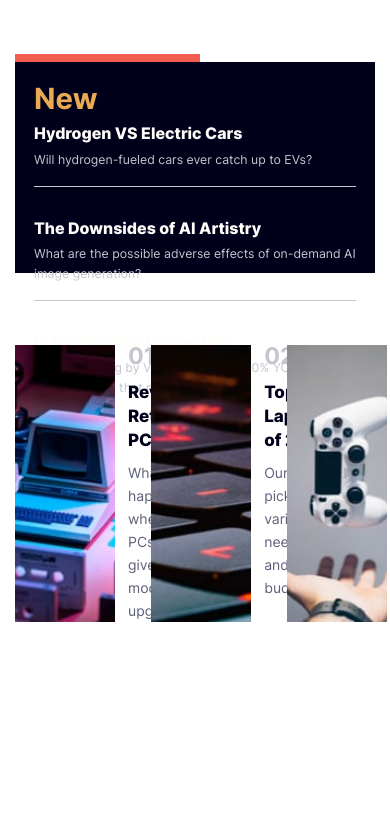
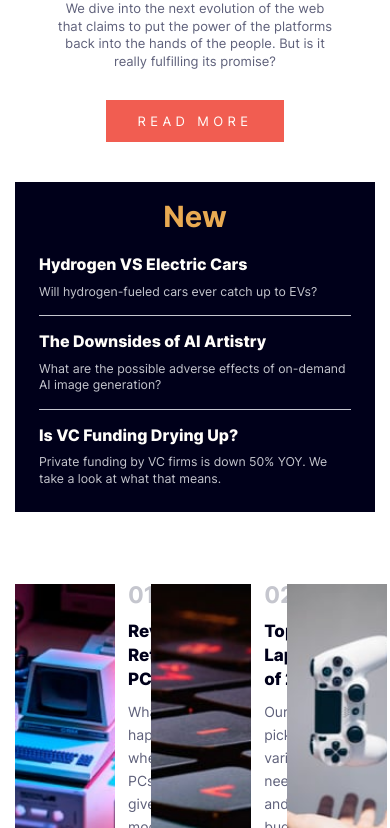
Before and after one commit to ulyanina/news, a website: page src/index.html in a window 390 px wide. Shown: the part 673-1501 px from the top of the page. Before the commit the page ends 1425 px from the top, so only its background shows below. Drawn offline with Linux system fonts and the light colour scheme; a web font is replaced by a local one.

Commit message:
Finisced Front section responsive

```diff
--- a/src/index.html
+++ b/src/index.html
@@ -4,10 +4,26 @@
     <meta charset="UTF-8" />
     <meta http-equiv="X-UA-Compatible" content="IE=edge" />
     <meta name="viewport" content="width=device-width, initial-scale=1.0" />
-    <link rel="apple-touch-icon" sizes="57x57" href="icons/favicon/apple-icon-57x57.png" />
-    <link rel="apple-touch-icon" sizes="60x60" href="icons/favicon/apple-icon-60x60.png" />
-    <link rel="apple-touch-icon" sizes="72x72" href="icons/favicon/apple-icon-72x72.png" />
-    <link rel="apple-touch-icon" sizes="76x76" href="icons/favicon/apple-icon-76x76.png" />
+    <link
+      rel="apple-touch-icon"
+      sizes="57x57"
+      href="icons/favicon/apple-icon-57x57.png"
+    />
+    <link
+      rel="apple-touch-icon"
+      sizes="60x60"
+      href="icons/favicon/apple-icon-60x60.png"
+    />
+    <link
+      rel="apple-touch-icon"
+      sizes="72x72"
+      href="icons/favicon/apple-icon-72x72.png"
+    />
+    <link
+      rel="apple-touch-icon"
+      sizes="76x76"
+      href="icons/favicon/apple-icon-76x76.png"
+    />
     <link
       rel="apple-touch-icon"
       sizes="114x114"
@@ -39,14 +55,36 @@
       sizes="192x192"
       href="icons/favicon/android-icon-192x192.png"
     />
-    <link rel="icon" type="image/png" sizes="32x32" href="icons/favicon/favicon-32x32.png" />
-    <link rel="icon" type="image/png" sizes="96x96" href="icons/favicon/favicon-96x96.png" />
-    <link rel="icon" type="image/png" sizes="16x16" href="icons/favicon/favicon-16x16.png" />
+    <link
+      rel="icon"
+      type="image/png"
+      sizes="32x32"
+      href="icons/favicon/favicon-32x32.png"
+    />
+    <link
+      rel="icon"
+      type="image/png"
+      sizes="96x96"
+      href="icons/favicon/favicon-96x96.png"
+    />
+    <link
+      rel="icon"
+      type="image/png"
+      sizes="16x16"
+      href="icons/favicon/favicon-16x16.png"
+    />
     <link rel="manifest" href="icons/favicon/manifest.json" />
     <meta name="msapplication-TileColor" content="#ffffff" />
-    <meta name="msapplication-TileImage" content="icons/favicon/ms-icon-144x144.png" />
+    <meta
+      name="msapplication-TileImage"
+      content="icons/favicon/ms-icon-144x144.png"
+    />
     <meta name="theme-color" content="#ffffff" />
-    <link rel="shortcut icon" href="icons/favicon/favicon.ico" type="image/x-icon" />
+    <link
+      rel="shortcut icon"
+      href="icons/favicon/favicon.ico"
+      type="image/x-icon"
+    />
     <link rel="icon" href="icons/favicon/favicon.ico" type="image/x-icon" />
     <title>News</title>
     <link rel="stylesheet" href="css/style.min.css" />
@@ -81,7 +119,7 @@
             />
             <div class="front__promo promo">
               <h1 class="promo__heading">The Bright Future of Web 3.0?</h1>
-              <div class="promo__info">
+              <div class="promo__text">
                 We dive into the next evolution of the web that claims to put
                 the power of the platforms back into the hands of the people.
                 But is it really fulfilling its promise?
@@ -97,9 +135,9 @@
                     <div class="new__text">
                       Will hydrogen-fueled cars ever catch up to EVs?
                     </div>
-                    <hr class="new__hr" />
                   </a>
                 </div>
+                <hr class="new__hr" />
                 <div class="aside__item">
                   <a href="#" class="aside__new new">
                     <h3 class="new__title">The Downsides of AI Artistry</h3>
@@ -107,9 +145,9 @@
                       What are the possible adverse effects of on-demand AI
                       image generation?
                     </div>
-                    <hr class="new__hr" />
                   </a>
                 </div>
+                <hr class="new__hr" />
                 <div class="aside__item">
                   <a href="#" class="aside__new new">
                     <h3 class="new__title">Is VC Funding Drying Up?</h3>
--- a/src/scss/base/_media.scss
+++ b/src/scss/base/_media.scss
@@ -1,14 +1,10 @@
 @media (max-width: 1100px) {
    .promo {
       &__heading {
-         font-size: 52px;
+         font-size: calc(44px + 12 * ((100vw - 769px) / (1110 - 769)));
+         align-self: center;
       }
-   }
-      .promo {
-      &__heading {
-         font-size: calc(45px + 11 * ((100vw - 769px) / (1110 - 769)));
-      }
-      &__info {
+      &__text {
          font-size: calc(14px + 1 * ((100vw - 769px) / (1110 - 769)));
          line-height: calc(22px + 4 * ((100vw - 769px) / (1110 - 769)));
       }
@@ -26,19 +22,30 @@
    }
 }
 @media (max-width: 992px) {
-   .front {
-      &__grid {
-         gap: 20px;
+   .promo {
+      &__text {
+         align-self: center;
+      }
+      &__button {
+         width: 178px;
+         height: 42px;
+         & a {
+            font-size: 13px;
+         }
       }
    }
    .front {
       &__grid {
          grid-template-rows: minmax(100px, 300px) minmax(100px, auto);
+         gap: 20px;
+      }
+      &__promo {
+         row-gap: 20px;
       }
    }
 
    .aside {
-      padding: 22px 19px 0;
+      padding: 25px 24px 35px;
       &__heading {
          font-size: calc(32px + 8 * ((100vw - 576px) / (1110 - 576)));
          margin-bottom: calc(16px + 18 * ((100vw - 576px) / (1110 - 576)));
@@ -47,17 +54,17 @@
          &__title {
             font-size: calc(17px + 3 * ((100vw - 576px) / (1110 - 576)));
             line-height: calc(22px + 2 * ((100vw - 576px) / (1110 - 576)));
-            margin-bottom: calc(6px + 2 * ((100vw - 576px) / (1110 - 576)));
+            // margin-bottom: calc(6px + 2 * ((100vw - 576px) / (1110 - 576)));
          }
          &__text {
             font-size: calc(13px + 2 * ((100vw - 576px) / (1110 - 576)));
-            line-height: calc(21px + 5 * ((100vw - 576px) / (1110 - 576)));
-            margin-bottom: calc(20px + 9 * ((100vw - 576px) / (1110 - 576)));
+            line-height: calc(19px + 7 * ((100vw - 576px) / (1110 - 576)));
+            // margin-bottom: calc(20px + 9 * ((100vw - 576px) / (1110 - 576)));
          }
-         &__hr {
-            // margin-bottom: 0;
-            // display: none;
-         }
+         // &__hr {
+         // margin-bottom: 0;
+         // display: none;
+         // }
       }
    }
    .news {
@@ -79,22 +86,24 @@
 @media (max-width: 768px) {
    .promo {
       grid-template-columns: minmax(200px, 730px);
-      grid-template-rows: 40% 40% 20%;
-
+      grid-template-rows: minmax(81px, auto) minmax(48px, auto);
       &__heading {
          grid-row: 1/2;
+         // align-self: start;
       }
 
-      &__info {
+      &__text {
          grid-row: 2/3;
          // font-size: 15px;
          // line-height: 26px;
          // color: $color-textDarkGrey;
+         // align-self: start;
       }
 
       &__button {
          grid-column: 1/2;
          grid-row: 3/4;
+         justify-self: end;
       }
    }
    // .front {
@@ -103,9 +112,11 @@
    //    }
    // }
    .aside {
+      padding: 20px 24px 25px;
       & .new {
          &__hr {
-            // display: none;
+            margin-top: 15px;
+            margin-bottom: 15px;
          }
       }
    }
@@ -114,13 +125,60 @@
    .front {
       &__grid {
          grid-template-columns: minmax(200px, 730px);
-         grid-template-rows: minmax(100px, 300px) minmax(100px, 211px) minmax(100px, 211px);
+         grid-template-rows: minmax(100px, 300px) minmax(100px, auto) minmax(100px, auto);
+         gap: 40px;
       }
       &__aside {
          grid-column: 1/2;
          grid-row: 3/4;
       }
    }
+   .promo {
+      width: 400px;
+      margin: auto;
+      &__heading {
+         font-size: 45px;
+         text-align: center;
+      }
+      &__text {
+         font-size: 15px;
+         text-align: center;
+         margin-bottom: 10px;
+      }
+      &__button {
+         justify-self: center;
+      }
+   }
+   .aside {
+      &__heading {
+         align-self: center;
+         margin-bottom: 23px;
+      }
+   }
 }
-@media (max-width: 320px) {
+@media (max-width: 470px) {
+   .promo {
+      width: 330px;
+      &__heading {
+         font-size: 44px;
+      }
+      &__text {
+         font-size: 14px;
+      }
+      &__button {
+      }
+   }
 }
+@media (max-width: 400px) {
+   .promo {
+      width: 275px;
+      &__heading {
+         font-size: 43px;
+      }
+      &__text {
+         font-size: 13px;
+      }
+      &__button {
+      }
+   }
+}
--- a/src/scss/blocks/_front.scss
+++ b/src/scss/blocks/_front.scss
@@ -3,7 +3,7 @@
    &__grid {
       display: grid;
       grid-template-columns: minmax(200px, 730px) minmax(30px, 350px);
-      grid-template-rows: minmax(100px, 300px) minmax(100px, 181px);
+      grid-template-rows: minmax(100px, 300px) minmax(100px, auto);
       gap: 30px;
    }
 
@@ -20,8 +20,6 @@
    display: grid;
    grid-template-columns: repeat(2, minmax(100px, 350px));
    grid-template-rows: minmax(104px, auto) minmax(48px, auto);
-
-   // grid-template-rows: 104px 48px;
    gap: 30px;
    &__img {
       display: block;
@@ -37,7 +35,7 @@
       grid-row: 1/3;
    }
 
-   &__info {
+   &__text {
       font-size: 15px;
       line-height: 26px;
       color: $color-textDarkGrey;
@@ -68,6 +66,11 @@
    padding: 32px 24px 31px;
    background-color: $color-darkBlue;
    &__flex {
+      height: 100%;
+      display: flex;
+      flex-direction: column;
+      justify-content: space-around;
+
    }
 
    &__heading {
@@ -100,13 +103,14 @@
       color: $color-textGrey;
       font-size: 15px;
       line-height: 26px;
-      margin-bottom: 29px;
+      // margin-bottom: 29px;
    }
    &__hr {
       // width: 302px;
       width: 100%;
       height: 1px;
       background-color: $color-textGrey;
+      margin-top: 29px;
       margin-bottom: 31px;
    }
 }
```
Also changed, not shown: src/css/style.min.css.
